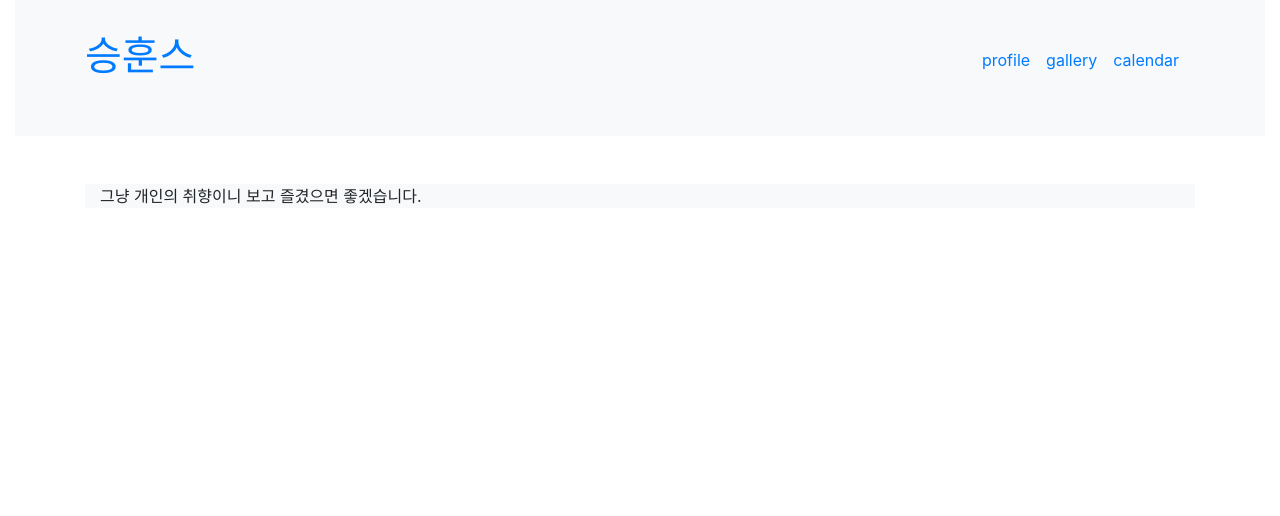
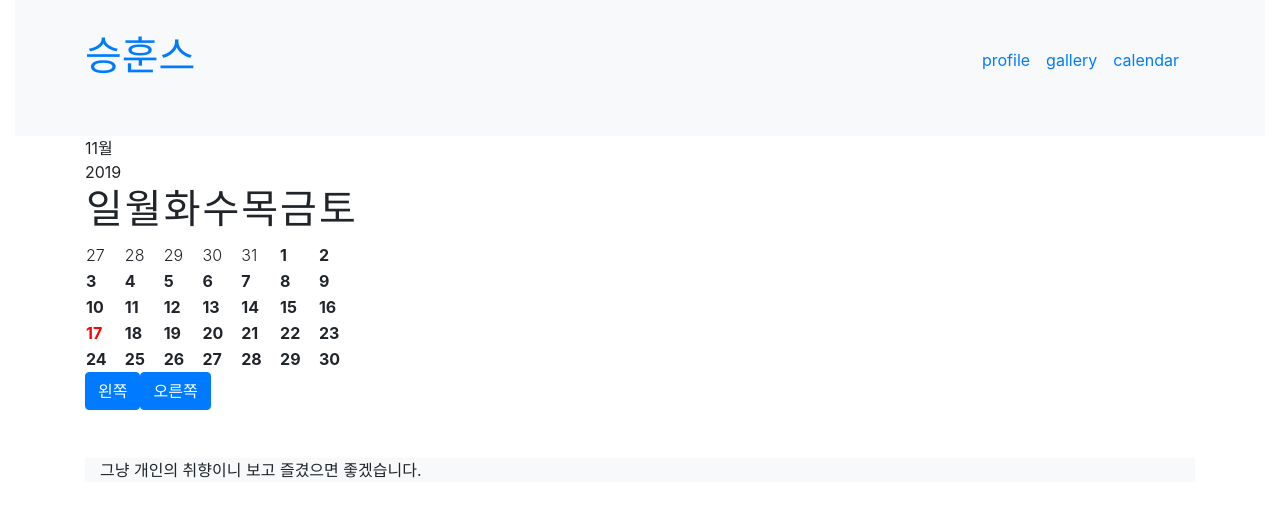
Before and after one commit to q6801/homepage, a Vue app: page /screen in a window 1280 px wide. Shown: the top 516 px of the page. Built offline with nearby package versions, Linux system fonts and the light colour scheme.

Commit message:
add new calendar component but unfinished yet

```diff
--- /dev/null
+++ b/src/components/content/calendar/Calendar.vue
@@ -0,0 +1,201 @@
+<template lang="html">
+  <div class="">
+    <div class="calendar-info" @click.stop="changeYear">
+      <div class="month">
+          <div class="month-inner" :style="{'top':-(this.month*20)+'px'}">
+              <span>{{months[month]}}</span>
+          </div>
+      </div>
+      <div class="year">{{year}}</div>
+    </div>
+    <table>
+      <thead cellpadding="30">
+        <tr>
+          <td v-for="week in weeks"><h1>{{week}}</h1></td>
+        </tr>
+      </thead>
+      <tbody>
+        <tr v-for="day in days">
+          <td v-for="child in day" @click="hello"
+            :class="{'font-weight-light':child.disabled, 'font-weight-bolder':!child.disabled, 'selected':child.selected}">
+            {{child.day}}
+          </td>
+        </tr>
+      </tbody>
+    </table>
+    <button type="button" name="button" class="btn btn-primary" @click="prev">왼쪽</button>
+    <button type="button" name="button" class="btn btn-primary" @click="next">오른쪽</button>
+  </div>
+</template>
+
+<script>
+export default {
+  props: {
+    range:{
+        type: Boolean,
+        default: false
+    },
+    value: {
+        type: Array,
+        default: function(){
+            return []
+        }
+    },
+    begin:  {
+        type: Array,
+        default: function(){
+            return []
+        }
+    },
+    end:  {
+        type: Array,
+        default: function(){
+            return []
+        }
+    },
+    zero:{
+        type: Boolean,
+        default: false
+    },
+    disabled:{
+        type: Array,
+        default: function(){
+            return []
+        }
+    },
+    events:  {
+        type: Object,
+        default: function(){
+            return {}
+        }
+    },
+  },
+  data() {
+      return {
+        months: ['1월', '2월', '3월', '4월', '5월',
+        '6월', '7월', '8월', '9월', '10월', '11월', '12월'],
+        weeks: ['일', '월', '화', '수', '목', '금', '토'],
+        years:[],
+        yearsShow:false,
+        year: 0,
+        month: 0,
+        day: 0,
+        days: [],
+        multiDays:[],
+        today: [],
+        rangeBegin:[],
+        rangeEnd:[],
+        hi: 0
+    }
+  },
+  watch:{
+      events(){
+          this.render(this.year,this.month)
+      },
+      value(){
+          this.init()
+      },
+
+  },
+  mounted() {
+    this.init()
+  },
+  methods: {
+    hello() {
+      console.log('hi')
+    },
+    init() {
+        let now = new Date();
+        this.year = now.getFullYear()
+        let hello = this.year
+        console.log(hello)
+        this.month = now.getMonth()
+        this.day = now.getDate()
+        if (this.value.length>0) {
+            if (this.range) {
+                this.year = parseInt(this.value[0][0])
+                this.month = parseInt(this.value[0][1]) - 1 // 0이 1월
+                this.day = parseInt(this.value[0][2])
+
+                let year2 = parseInt(this.value[1][0])
+                let month2 = parseInt(this.value[1][1]) - 1
+                let day2 = parseInt(this.value[1][2])
+
+                this.rangeBegin = [this.year, this.month,this.day]
+                this.rangeEnd = [year2, month2 , day2]
+            }else {
+                this.year = parseInt(this.value[0])
+                this.month = parseInt(this.value[1]) - 1
+                this.day = parseInt(this.value[2])
+            }
+        }
+        this.render(this.year, this.month)
+    },
+    render(y, m) {
+      let firstDayOfMonth = new Date(y, m, 1).getDay()
+      let lastDateOfMonth = new Date(y, m + 1, 0).getDate()
+      let lastDayOfLastMonth = new Date(y, m, 0).getDate()
+      let i, temp = [], line=0
+      let seletSplit = this.value
+      for(i = 1; i <= lastDateOfMonth; i++) {
+        let day = new Date(y, m, i).getDay()
+        let k
+
+        if(day == 0) {
+          line++;
+          temp[line] = []
+        } else if (i == 1) {
+          temp[line] = []
+          k = lastDayOfLastMonth - firstDayOfMonth + 1
+          for(let j = 1; j <= firstDayOfMonth; j++) {
+            temp[line].push({day: k, disabled: true})
+            k++;
+          }
+        }
+        if(seletSplit[0] === y && seletSplit[1]-1 === m && seletSplit[2] === i) {
+          temp[line].push({day: i, selected: true})
+        }
+        else {
+          if(i == lastDateOfMonth && day != 6) {
+            let lastDay = new Date(y, m+1, 0).getDay()
+            let k = 1
+            temp[line].push({day: i, disabled: false})
+            for(let j = lastDay; j < 6; j++) {
+              temp[line].push({day: k, disabled: true})
+              k++
+            }
+          } else {
+              temp[line].push({day: i, disabled: false})
+          }
+        }
+
+    }
+    this.days = temp
+  },
+    next(e) {
+      if(this.month == 11) {
+        this.month = 0
+        this.year = this.year + 1
+      } else {
+        this.month += 1
+      }
+      this.render(this.year, this.month)
+    },
+    prev(e) {
+      if(this.month == 0) {
+        this.month = 11
+        this.year -= 1
+      } else {
+        this.month -= 1
+      }
+      this.render(this.year, this.month)
+    }
+  }
+}
+</script>
+
+<style lang="css" scoped>
+.selected {
+  color: red;
+}
+</style>
--- /dev/null
+++ b/src/components/content/calendar/Screen.vue
@@ -0,0 +1,29 @@
+<template lang="html">
+  <div class="">
+    <calendar
+      :value='calendar1.value'
+      :range='calendar1.range'
+      :begin='calendar1.begin'
+      :end='calendar1.end'
+    ></calendar>
+  </div>
+</template>
+
+<script>
+import calendar from '@/components/content/calendar/Calendar.vue'
+export default {
+  data() {
+    return {
+      calendar1:{
+        value: [2019,11,17],
+      },
+    }
+  },
+  components: {
+    calendar
+  }
+}
+</script>
+
+<style lang="css" scoped>
+</style>
--- a/src/router/index.js
+++ b/src/router/index.js
@@ -8,6 +8,8 @@ const Profile = () => import(/* webpackChunkName: "profile" */ '@/components/con
 const Gallery = () => import(/* webpackChunkName: "gallery" */ '@/components/content/gallery/Gallery.vue')
 const Edit = () => import(/* webpackChunkName: "edit" */ '@/components/content/gallery/Edit.vue')
 const Check = () => import(/*webpackChunkName: "check" */ '@/components/content/gallery/Check.vue')
+const Screen = () => import(/*webpackChunckName: "calendar" */ '@/components/content/calendar/Screen.vue')
+
 const routes = [
   {
     path: '/',
@@ -35,6 +37,11 @@ const routes = [
         component: Check
       }
     ]
+  },
+  {
+    path: '/screen',
+    name: 'screen',
+    component: Screen
   }
 ]
 
```
